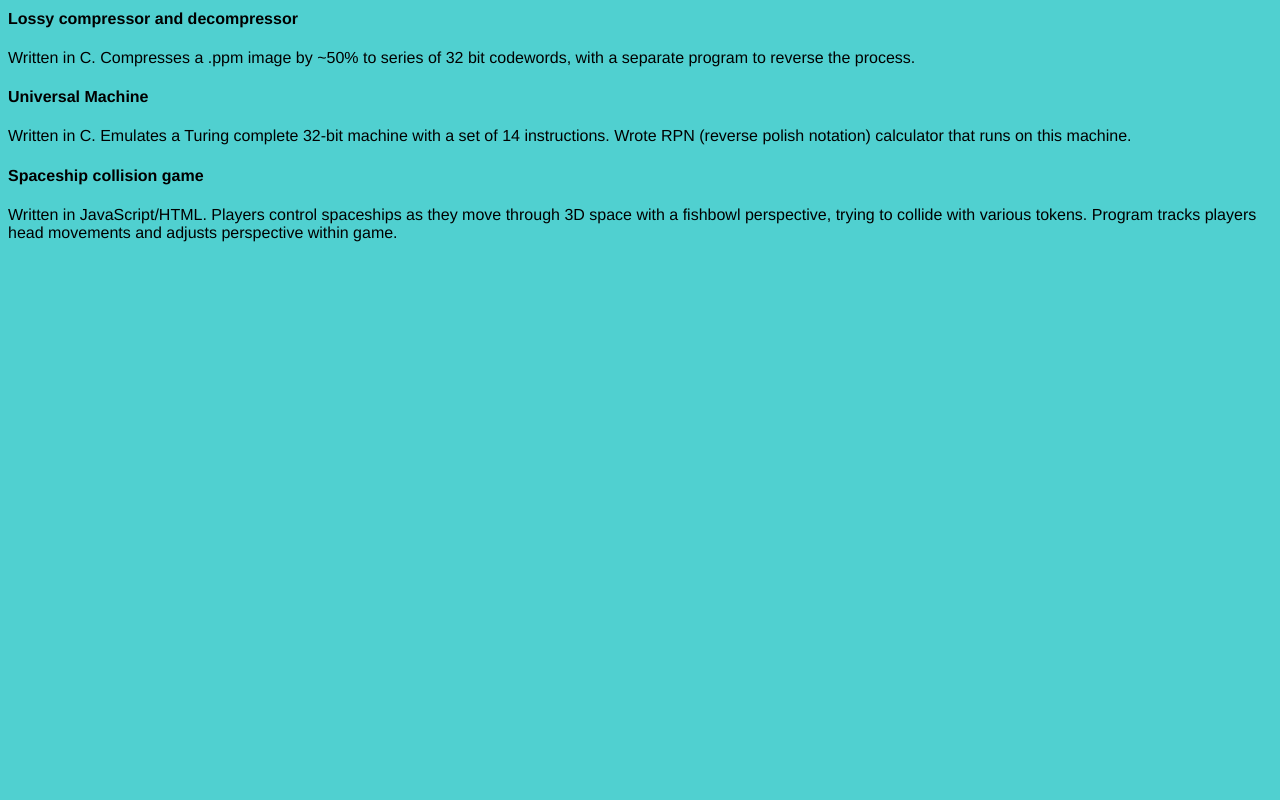
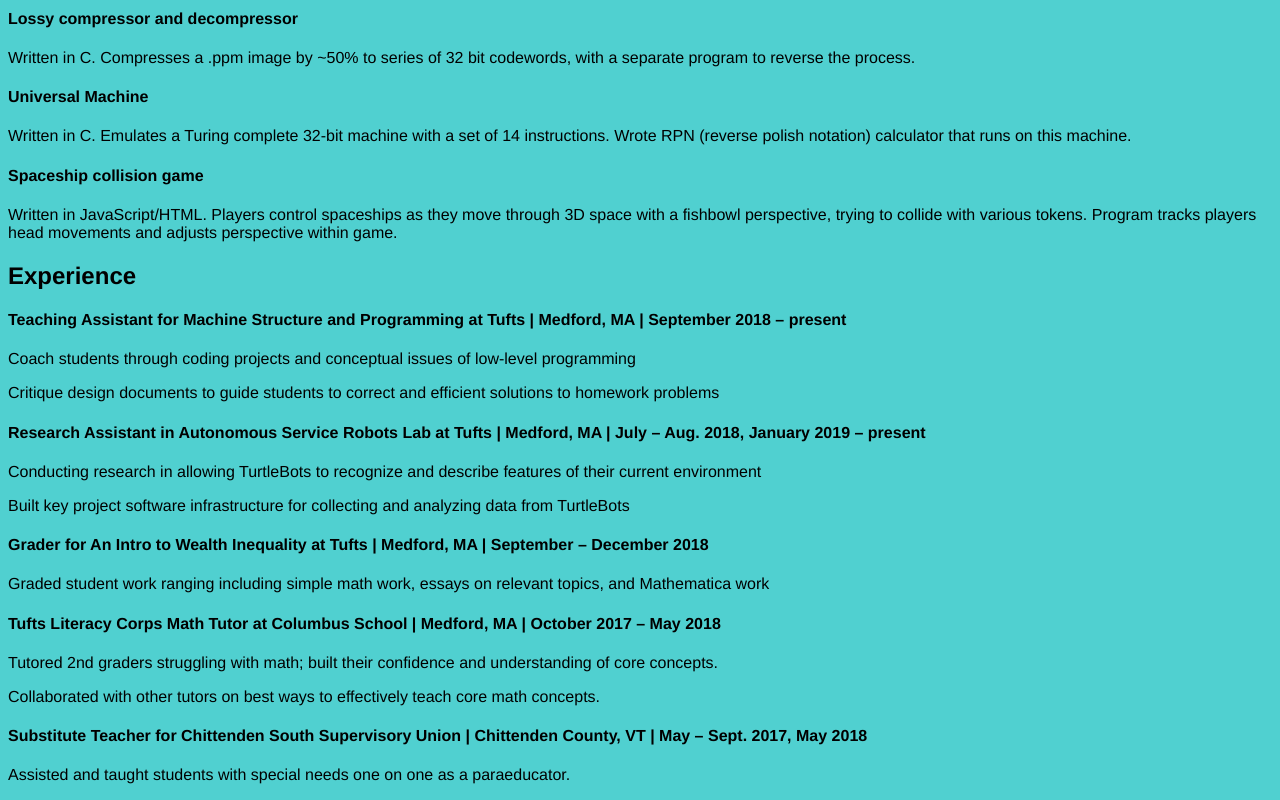
Before and after one commit to EllaBisbee/EllaBisbee.github.io, a plain HTML site: page resume.html in a window 1280 px wide. Shown: the part 560-1360 px from the top of the page. Before the commit the page ends 818 px from the top, so only its background shows below. Drawn offline with Linux system fonts and the light colour scheme.

Commit message:
added experience section to resume

```diff
--- a/resume.html
+++ b/resume.html
@@ -38,6 +38,22 @@ Comp20 Assignment 1 index for personal website-->
 	<h4>Spaceship collision game</h4>
 	<p>Written in JavaScript/HTML. Players control spaceships as they move through 3D space with a fishbowl perspective, trying to collide with various tokens. Program tracks players head movements and adjusts perspective within game.</p>
 </div>
+	<h2>Experience</h2>
+	<h4>Teaching Assistant for Machine Structure and Programming at Tufts | Medford, MA | September 2018 – present</h4>
+	<p>Coach students through coding projects and conceptual issues of low-level programming</p>
+	<p>Critique design documents to guide students to correct and efficient solutions to homework problems</p>
+	<h4>Research Assistant in Autonomous Service Robots Lab at Tufts | Medford, MA | July – Aug. 2018, January 2019 – present</h4>
+	<p>Conducting research in allowing TurtleBots to recognize and describe features of their current environment</p>
+	<p>Built key project software infrastructure for collecting and analyzing data from TurtleBots </p>
+	<h4>Grader for An Intro to Wealth Inequality at Tufts | Medford, MA | September – December 2018</h4>
+	<p>Graded student work ranging including simple math work, essays on relevant topics, and Mathematica work</p>
+	<h4>Tufts Literacy Corps Math Tutor at Columbus School | Medford, MA | October 2017 – May 2018</h4>
+	<p>Tutored 2nd graders struggling with math; built their confidence and understanding of core concepts. </p>
+	<p>Collaborated with other tutors on best ways to effectively teach core math concepts.</p>
+	<h4>Substitute Teacher for Chittenden South Supervisory Union | Chittenden County, VT | May – Sept. 2017, May 2018</h4>
+	<p>Assisted and taught students with special needs one on one as a paraeducator.</p>
+<div>
+</div>
 </body>
 
 </html>
```
